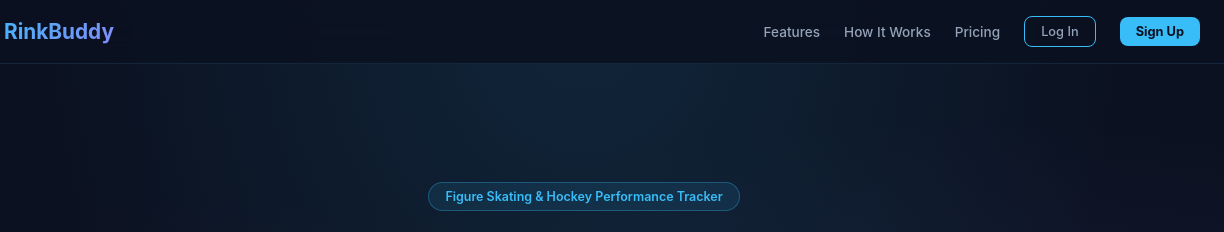
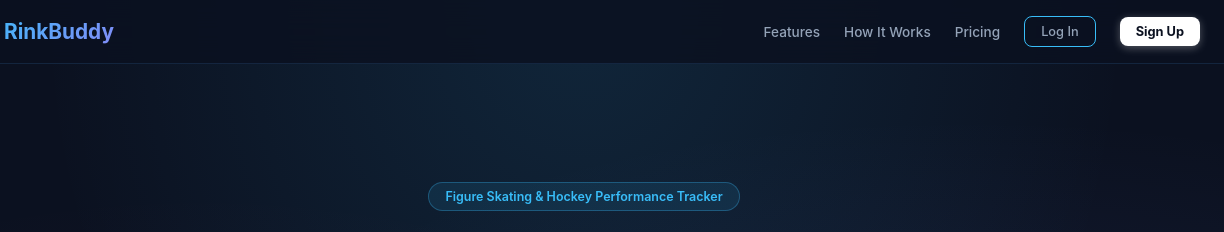
Before and after one commit to milofreitas/rinkbuddy, a website: page index.html in a window 1280 px wide. Shown: the top 232 px of the page, 56-1280 px from the left. Drawn offline with Linux system fonts and the light colour scheme.

Commit message:
Fix Sign Up button visibility — use white background for better contrast
Co-Authored-By: Claude Opus 4.6 <noreply@anthropic.com>

```diff
--- a/index.html
+++ b/index.html
@@ -369,7 +369,7 @@
       <a href="#how-it-works" class="lp-nav-hide-mobile">How It Works</a>
       <a href="#pricing" class="lp-nav-hide-mobile">Pricing</a>
       <a href="#lp-signup" class="lp-btn lp-btn-outline" style="padding:7px 16px;font-size:0.8rem">Log In</a>
-      <a href="#lp-signup" class="lp-btn lp-btn-primary" style="padding:7px 16px;font-size:0.8rem;background:#38bdf8;color:#0b1120;font-weight:700">Sign Up</a>
+      <a href="#lp-signup" class="lp-btn" style="padding:7px 16px;font-size:0.8rem;background:#fff;color:#0b1120;font-weight:700;border:none;box-shadow:0 2px 8px rgba(255,255,255,0.3)">Sign Up</a>
     </div>
   </nav>
 
```
